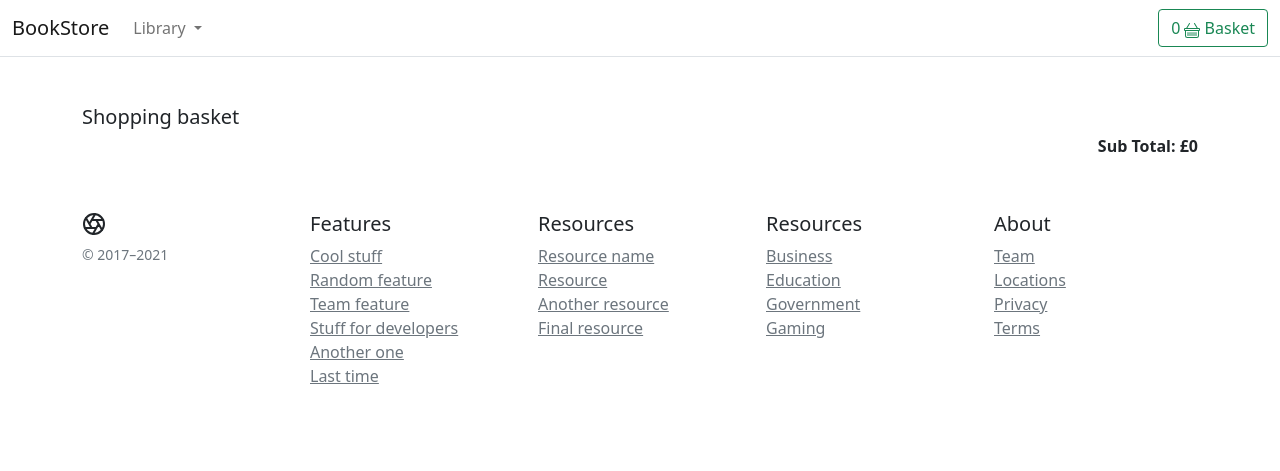
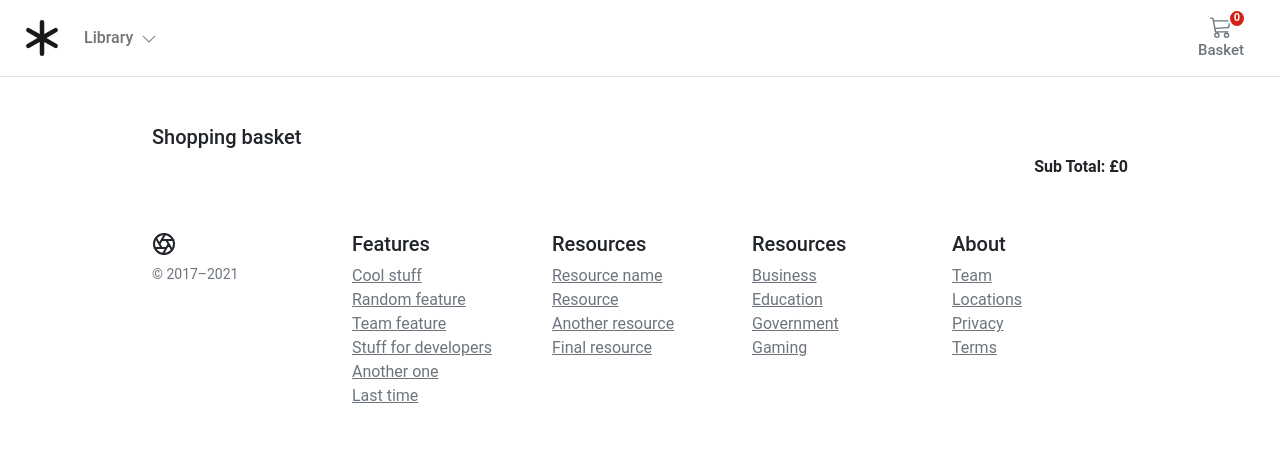
Before and after one commit to TetianaZabolotko/ecomlibrary, a Django app: page /basket/ in a window 1280 px wide. Shown: the top 471 px of the page. Run offline with Django 3.2, Linux system fonts and the light colour scheme; data that the repository does not hold is empty.

Commit message:
added base.css, basket.css, edit base.html

```diff
--- /dev/null
+++ b/static/core/css/base.css
@@ -0,0 +1,78 @@
+/* Bootstrap Over-ride */
+@media (min-width: 1000px){
+    .container{
+        max-width: 1000px;
+    }
+}
+@media (max-width: 1200px){
+    .container{
+        max-width: 100%;
+        padding:0 24px;
+    }
+}
+.dropdown-toggle::after {
+    display: none;
+}
+.dropdown-menu{
+    top:58px;
+    left:0px;
+    padding:10px;
+}
+
+.alert-primary{
+    background-color: #E4F1FF;
+}
+
+
+/* Fonts */
+@import url('https://fonts.googleapis.com/css2?family=Roboto:wght@300;400;500;700&display=swap');
+html, body, p, div{
+    letter-spacing: -0.02px;
+    font-family: 'Roboto', sans-serif;
+}
+.fs12{
+    font-size: 12px;
+}
+.fs15{
+    font-size: 0.9375rem;
+}
+
+.fw300{
+    font-weight: 300;
+}
+.fw500{
+    font-weight: 500;
+}
+
+
+/* Navigation-Main*/
+
+/* xs */
+.logo {
+    width: 49px;
+    height: auto;
+}
+/* sm */
+@media (min-width: 768px) {
+    .logo {
+        width: 49px;
+    }
+}
+/* md */
+@media (min-width: 992px) {
+    .logo {
+        width: 60px;
+    }
+}
+/* lg */
+@media (min-width: 1200px) {
+    .logo {
+        width: 70px;
+    }
+}
+
+/* Footer */
+
+.footer > div > div > ul > li{
+    padding-bottom:8px;
+}
--- /dev/null
+++ b/static/core/css/basket.css
@@ -0,0 +1,28 @@
+.basket-qty{
+    color: #fff;
+    background: #d42114;
+    border: 2px solid #fff;
+    border-radius: 50%;
+    text-align: center;
+    font-size: 11px;
+    height: 15px;
+    width: 14px;
+    position: absolute;
+    box-sizing: content-box;
+    font-weight: 600;
+    display: flex;
+    justify-content: center;
+    align-items: center;
+    top: 1px;
+    right: 10px;
+}
+
+.basket-btn{
+    position: relative;
+}
+
+.basket-btn:hover, .basket-btn:focus, .basket-btn:active, .basket-btn.active{
+    color:#d42114;
+    transition-duration: 0.4s;
+    background-color: #fff;
+}
--- a/templates/store/base.html
+++ b/templates/store/base.html
@@ -9,25 +9,35 @@
     <link href="https://cdn.jsdelivr.net/npm/bootstrap@5.0.0-beta1/dist/css/bootstrap.min.css" rel="stylesheet" integrity="sha384-giJF6kkoqNQ00vy+HMDP7azOuL0xtbfIcaT9wjKHr8RbDVddVHyTfAAsrekwKmP1" crossorigin="anonymous">
     <script src="https://code.jquery.com/jquery-3.6.0.min.js" integrity="sha256-/xUj+3OJU5yExlq6GSYGSHk7tPXikynS7ogEvDej/m4=" crossorigin="anonymous"></script>
     <script src="https://cdn.jsdelivr.net/npm/bootstrap@5.0.0-beta1/dist/js/bootstrap.bundle.min.js" integrity="sha384-ygbV9kiqUc6oa4msXn9868pTtWMgiQaeYH7/t7LECLbyPA2x65Kgf80OJFdroafW" crossorigin="anonymous"></script>
+    <link rel="stylesheet" href="{% static 'core/css/base.css' %}">
+    <link rel="stylesheet" href="{% static 'core/css/basket.css' %}">
 </head>
 
 <body>
     <header>
         <nav class="navbar navbar-expand-md navbar-light bg-white border-bottom">
-            <div class="container-fluid">
-                <a class="navbar-brand" href="/">BookStore</a>
-                <button class="navbar-toggler" type="button" data-bs-toggle="collapse" data-bs-target="#navbarCollapse"
-                    aria-controls="navbarCollapse" aria-expanded="false" aria-label="Toggle navigation">
-                    <span class="navbar-toggler-icon"></span>
-                </button>
-                <div class="collapse navbar-collapse" id="navbarCollapse">
+            <div class="container-fluid px-md-4">
+
+                <a class="navbar-brand d-flex-inline" href="/">
+                        <svg xmlns="http://www.w3.org/2000/svg" width="36" height="36" fill="currentColor"
+                            class="bi bi-asterisk" viewBox="0 0 16 16">
+                            <path
+                                d="M8 0a1 1 0 0 1 1 1v5.268l4.562-2.634a1 1 0 1 1 1 1.732L10 8l4.562 2.634a1 1 0 1 1-1 1.732L9 9.732V15a1 1 0 1 1-2 0V9.732l-4.562 2.634a1 1 0 1 1-1-1.732L6 8 1.438 5.366a1 1 0 0 1 1-1.732L7 6.268V1a1 1 0 0 1 1-1z" />
+                        </svg>
+                    </a>
+
                 <ul class="navbar-nav me-auto mb-2 mb-md-0">
                         <li class="nav-item dropdown">
-                            <a class="nav-link dropdown-toggle" href="#" id="navbarDropdown" role="button"
-                                data-bs-toggle="dropdown" aria-expanded="false">
+                            <a class="nav-link dropdown-toggle d-none d-md-block fw500" href="#" id="navbarDropdown"
+                                role="button" data-bs-toggle="dropdown" aria-expanded="false">
                                 Library
+                                <i class="ps-1"><svg xmlns="http://www.w3.org/2000/svg" width="16" height="16"
+                                        fill="currentColor" class="bi bi-chevron-down" viewBox="0 0 16 16">
+                                        <path fill-rule="evenodd"
+                                            d="M1.646 4.646a.5.5 0 0 1 .708 0L8 10.293l5.646-5.647a.5.5 0 0 1 .708.708l-6 6a.5.5 0 0 1-.708 0l-6-6a.5.5 0 0 1 0-.708z" />
+                                    </svg></i>
                             </a>
-                            <ul class="dropdown-menu" aria-labelledby="navbarDropdown">
+                            <ul class="dropdown-menu rounded-0 border-0" aria-labelledby="navbarDropdown">
                                 <li><a class="dropdown-item" href="{% url "store:product_all" %}">All</a></li>
                                 {% for c in categories %}
                                 <li {% if category.slug == c.slug %}class="selected" {% endif %}>
@@ -37,15 +47,26 @@
                             </ul>
                         </li>
                     </ul>
-<!--                    <form class="d-flex">-->
-<!--                        <input class="form-control me-2" type="search" placeholder="Search" aria-label="Search">-->
-<!--                        <button class="btn btn-outline-success" type="submit">Search</button>-->
-<!--                    </form>-->
+                    <button class="navbar-toggler border-0" type="button" data-bs-toggle="collapse"
+                        data-bs-target="#navbarCollapse" aria-controls="navbarCollapse" aria-expanded="false"
+                        aria-label="Toggle navigation">
+                        <div>
+                            <svg xmlns="http://www.w3.org/2000/svg" width="22" height="22" fill="currentColor"
+                                class="bi bi-list" viewBox="0 0 16 16">
+                                <path fill-rule="evenodd"
+                                    d="M2.5 11.5A.5.5 0 0 1 3 11h10a.5.5 0 0 1 0 1H3a.5.5 0 0 1-.5-.5zm0-4A.5.5 0 0 1 3 7h10a.5.5 0 0 1 0 1H3a.5.5 0 0 1-.5-.5zm0-4A.5.5 0 0 1 3 3h10a.5.5 0 0 1 0 1H3a.5.5 0 0 1-.5-.5z" />
+                            </svg>
+                        </div>
+                        <span class="fs15 fw500">Shop</span>
+                    </button>
 
-                     <a type="button" role="button" href="{% url "basket:basket_summary" %}" class="btn btn-outline-success">
+
+
+                     <a type="button" role="button" href="{% url "basket:basket_summary" %}"
+                        class="btn btn-outline-secondary border-0 basket-btn">
 
                         {% with total_qty=basket|length %}
-                            <div id="basket-qty" class="d-inline-flex">
+                        <div id="basket-qty" class="basket-qty">
                             {% if total_qty > 0 %}
                             {{ total_qty }}
                             {% else %}
@@ -53,11 +74,14 @@
                             {% endif %}
                         </div>
                         {% endwith %}
-
-                        <svg xmlns="http://www.w3.org/2000/svg" width="16" height="16" fill="currentColor" class="bi bi-basket" viewBox="0 0 16 16">
-                        <path d="M5.757 1.071a.5.5 0 0 1 .172.686L3.383 6h9.234L10.07 1.757a.5.5 0 1 1 .858-.514L13.783 6H15a1 1 0 0 1 1 1v1a1 1 0 0 1-1 1v4.5a2.5 2.5 0 0 1-2.5 2.5h-9A2.5 2.5 0 0 1 1 13.5V9a1 1 0 0 1-1-1V7a1 1 0 0 1 1-1h1.217L5.07 1.243a.5.5 0 0 1 .686-.172zM2 9v4.5A1.5 1.5 0 0 0 3.5 15h9a1.5 1.5 0 0 0 1.5-1.5V9H2zM1 7v1h14V7H1zm3 3a.5.5 0 0 1 .5.5v3a.5.5 0 0 1-1 0v-3A.5.5 0 0 1 4 10zm2 0a.5.5 0 0 1 .5.5v3a.5.5 0 0 1-1 0v-3A.5.5 0 0 1 6 10zm2 0a.5.5 0 0 1 .5.5v3a.5.5 0 0 1-1 0v-3A.5.5 0 0 1 8 10zm2 0a.5.5 0 0 1 .5.5v3a.5.5 0 0 1-1 0v-3a.5.5 0 0 1 .5-.5zm2 0a.5.5 0 0 1 .5.5v3a.5.5 0 0 1-1 0v-3a.5.5 0 0 1 .5-.5z"/>
+                        <div>
+                            <svg xmlns="http://www.w3.org/2000/svg" width="22" height="22" fill="currentColor"
+                                class="bi bi-cart3" viewBox="0 0 16 16">
+                                <path
+                                    d="M0 1.5A.5.5 0 0 1 .5 1H2a.5.5 0 0 1 .485.379L2.89 3H14.5a.5.5 0 0 1 .49.598l-1 5a.5.5 0 0 1-.465.401l-9.397.472L4.415 11H13a.5.5 0 0 1 0 1H4a.5.5 0 0 1-.491-.408L2.01 3.607 1.61 2H.5a.5.5 0 0 1-.5-.5zM3.102 4l.84 4.479 9.144-.459L13.89 4H3.102zM5 12a2 2 0 1 0 0 4 2 2 0 0 0 0-4zm7 0a2 2 0 1 0 0 4 2 2 0 0 0 0-4zm-7 1a1 1 0 1 1 0 2 1 1 0 0 1 0-2zm7 0a1 1 0 1 1 0 2 1 1 0 0 1 0-2z" />
                             </svg>
-                        Basket
+                        </div>
+                        <span class="fs15 fw500">Basket</span>
                     </a>
                 </div>
 
```
Lines whose indentation alone changed are shown as unchanged.
